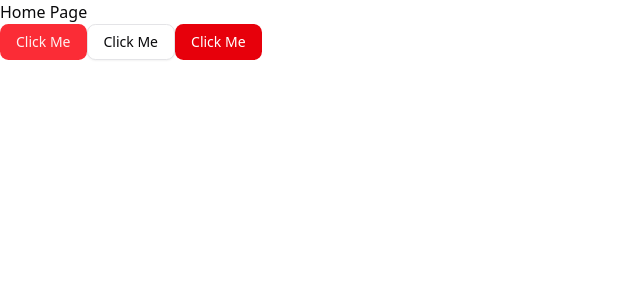
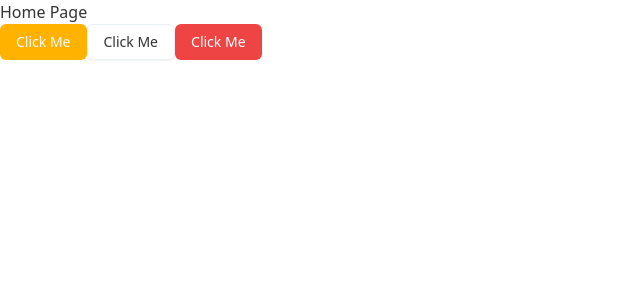
Before and after one commit to mcomanduci/donalds, a Next.js app: page / in a window 1280 px wide. Shown: the top 300 px of the page, without its empty margins (0-640 px from the left). Built offline with nearby package versions, Linux system fonts and the light colour scheme.

Commit message:
chore: update css variables

```diff
--- a/app/globals.css
+++ b/app/globals.css
@@ -4,38 +4,38 @@
 @custom-variant dark (&:is(.dark *));
 
 :root {
-  --radius: 0.65rem;
+  --radius: 0.5rem;
   --background: oklch(1 0 0);
-  --foreground: oklch(0.141 0.005 285.823);
+  --foreground: oklch(0.3211 0 0);
   --card: oklch(1 0 0);
-  --card-foreground: oklch(0.141 0.005 285.823);
+  --card-foreground: oklch(0.3211 0 0);
   --popover: oklch(1 0 0);
-  --popover-foreground: oklch(0.141 0.005 285.823);
-  --primary: oklch(0.637 0.237 25.331);
-  --primary-foreground: oklch(0.971 0.013 17.38);
-  --secondary: oklch(0.967 0.001 286.375);
-  --secondary-foreground: oklch(0.21 0.006 285.885);
-  --muted: oklch(0.967 0.001 286.375);
-  --muted-foreground: oklch(0.552 0.016 285.938);
-  --accent: oklch(0.967 0.001 286.375);
-  --accent-foreground: oklch(0.21 0.006 285.885);
-  --destructive: oklch(0.577 0.245 27.325);
-  --border: oklch(0.92 0.004 286.32);
-  --input: oklch(0.92 0.004 286.32);
-  --ring: oklch(0.637 0.237 25.331);
-  --chart-1: oklch(0.646 0.222 41.116);
+  --popover-foreground: oklch(0.3211 0 0);
+  --primary: oklch(0.817 0.17048967048275288 77.68896265015344);
+  --primary-foreground: oklch(0.9848 0 0);
+  --secondary: oklch(0.9703 0 0);
+  --secondary-foreground: oklch(0.3211 0 0);
+  --muted: oklch(0.9703 0 0);
+  --muted-foreground: oklch(0.5555 0 0);
+  --accent: oklch(0.9703 0 0);
+  --accent-foreground: oklch(0.3211 0 0);
+  --destructive: oklch(0.6368 0.2078 25.33);
+  --border: oklch(0.9558 0.0086 225.08);
+  --input: oklch(0.9558 0.0086 225.08);
+  --ring: oklch(0.3211 0 0);
+  --chart-1: oklch(0.6772 0.1571 35.19);
   --chart-2: oklch(0.6 0.118 184.704);
   --chart-3: oklch(0.398 0.07 227.392);
   --chart-4: oklch(0.828 0.189 84.429);
   --chart-5: oklch(0.769 0.188 70.08);
   --sidebar: oklch(0.985 0 0);
-  --sidebar-foreground: oklch(0.141 0.005 285.823);
-  --sidebar-primary: oklch(0.637 0.237 25.331);
-  --sidebar-primary-foreground: oklch(0.971 0.013 17.38);
-  --sidebar-accent: oklch(0.967 0.001 286.375);
-  --sidebar-accent-foreground: oklch(0.21 0.006 285.885);
-  --sidebar-border: oklch(0.92 0.004 286.32);
-  --sidebar-ring: oklch(0.637 0.237 25.331);
+  --sidebar-foreground: oklch(0.3211 0 0);
+  --sidebar-primary: oklch(0.817 0.17048967048275288 77.68896265015344);
+  --sidebar-primary-foreground: oklch(0.3211 0 0);
+  --sidebar-accent: oklch(0.9703 0 0);
+  --sidebar-accent-foreground: oklch(0.3211 0 0);
+  --sidebar-border: oklch(0.9558 0.0086 225.08);
+  --sidebar-ring: oklch(0.3211 0 0);
 }
 
 .dark {
```
